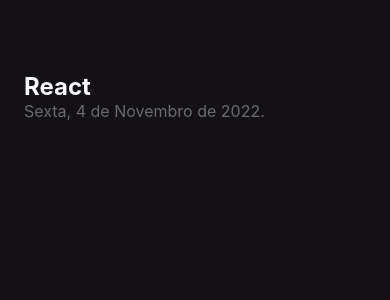
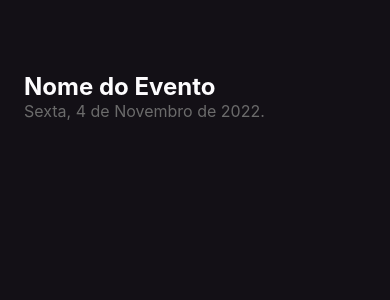
Before and after one commit to vladimiremi/ignite-reactnative, a React Native app in the folder inhere/: screen / in a window 390 px wide. Shown: the top 300 px of the page. Built offline with nearby package versions, Linux system fonts and the light colour scheme.

Commit message:
refactor: add StyleSheet

```diff
--- a/inhere/App.tsx
+++ b/inhere/App.tsx
@@ -1,28 +1,29 @@
-import { Text, View } from "react-native";
+import { Text, View, StyleSheet } from "react-native";
 
 export default function App() {
   return (
-    <View
-      style={{
-        flex: 1,
-        backgroundColor: "#131016",
-        padding: 24,
-      }}
-    >
-      <Text
-        key="1"
-        style={{
-          color: "#FDFCFE",
-          fontSize: 24,
-          fontWeight: "bold",
-          marginTop: 48,
-        }}
-      >
-        React
+    <View style={styles.container}>
+      <Text key="1" style={styles.eventName}>
+        Nome do Evento
       </Text>
-      <Text key="2" style={{ color: "#6B6B6B", fontSize: 16 }}>
+      <Text key="2" style={styles.eventDate}>
         Sexta, 4 de Novembro de 2022.
       </Text>
     </View>
   );
 }
+
+const styles = StyleSheet.create({
+  container: {
+    flex: 1,
+    backgroundColor: "#131016",
+    padding: 24,
+  },
+  eventName: {
+    color: "#FDFCFE",
+    fontSize: 24,
+    fontWeight: "bold",
+    marginTop: 48,
+  },
+  eventDate: { color: "#6B6B6B", fontSize: 16 },
+});
```
